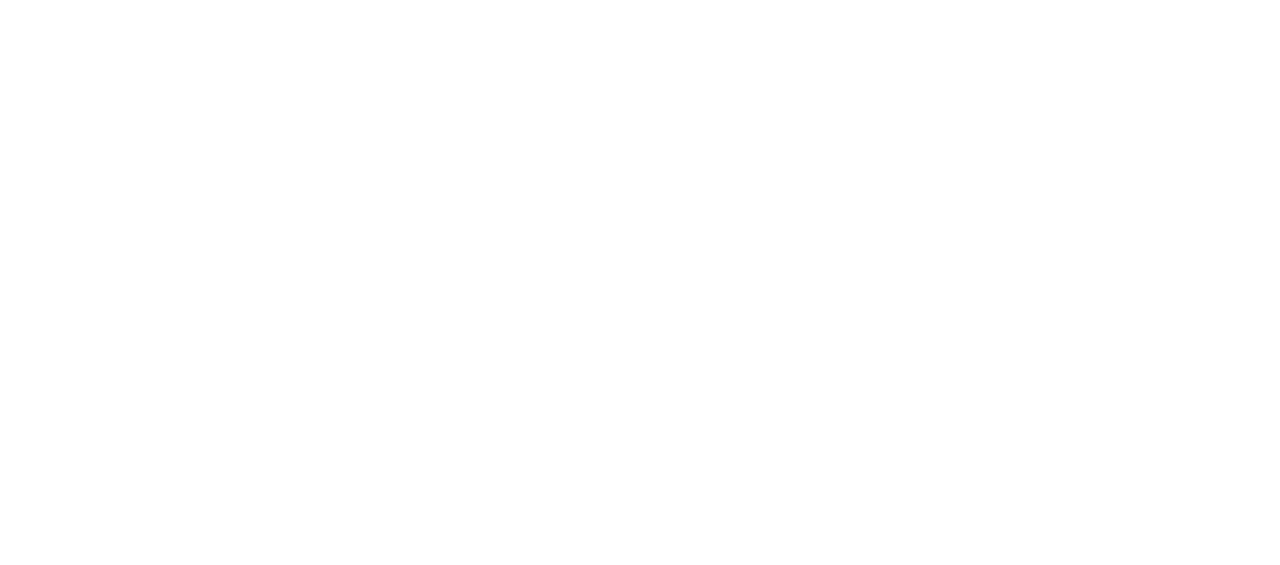
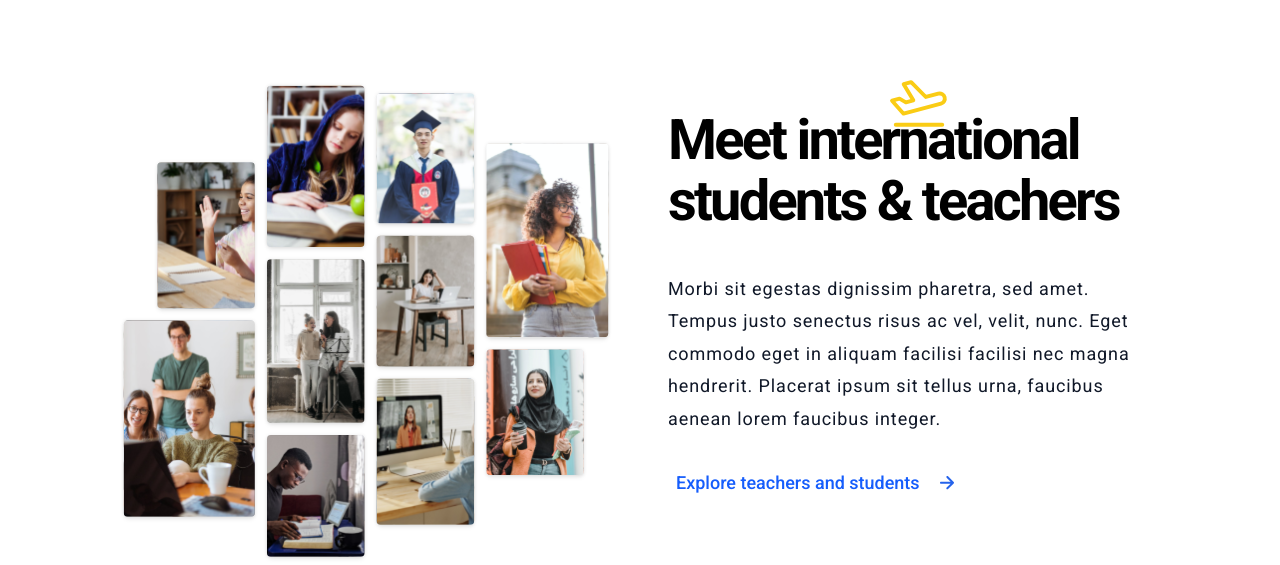
Before and after one commit to devgl96/buzzvel_fe_test_2025, a Next.js app: page / in a window 1280 px wide. Shown: the part 1818-2383 px from the top of the page. Before the commit the page ends 1790 px from the top, so only its background shows below. Built offline with nearby package versions, Linux system fonts and the light colour scheme.

Commit message:
UPDATE: Adding Information section

```diff
--- a/src/app/page.tsx
+++ b/src/app/page.tsx
@@ -304,6 +304,53 @@
           </div>
           <RightArrow className="absolute top-[45%] bottom-0 right-14 fill-[#0F172A] hover:fill-orange-600" />
         </div>
+        {/* INFORMATION SECTION */}
+        <div
+          className={`flex flex-col items-center justify-center gap-10 h-[600px] max-w-full relative ${paddingDefault} my-10`}
+        >
+          <div className="flex items-center justify-center gap-14 w-full px-14">
+            <div className="relative w-full">
+              <Image
+                src="/meet-students-image-section.svg"
+                alt="meet students image section vector"
+                width={495}
+                height={553}
+                sizes="100vw"
+                style={{
+                  width: "100%",
+                  height: "auto",
+                }}
+              />
+            </div>
+            <div className="flex flex-col gap-4 flex-[100%] ">
+              <h2 className="font-extrabold text-[56px] leading-[110%] tracking-tighter relative inline-block">
+                <Image
+                  src="/plane-departure.svg"
+                  alt="plane departure icon vector"
+                  width={62}
+                  height={62}
+                  className="z-0 absolute -top-10 right-[210px]"
+                />
+                Meet international students & teachers
+              </h2>
+              <p className="font-normal text-lg leading-[180%] -tracking-tighter mt-6 text-gray-900">
+                Morbi sit egestas dignissim pharetra, sed amet. Tempus justo
+                senectus risus ac vel, velit, nunc. Eget commodo eget in aliquam
+                facilisi facilisi nec magna hendrerit. Placerat ipsum sit tellus
+                urna, faucibus aenean lorem faucibus integer.
+              </p>
+              <button className="flex items-center gap-5 p-3 rounded-lg cursor-pointer h-16 px-2 py-4 text-blue-600 font-medium text-lg hover:opacity-90">
+                Explore teachers and students
+                <Image
+                  src="/arrow-right.svg"
+                  alt="arrow right blue icon"
+                  width={14}
+                  height={14}
+                />
+              </button>
+            </div>
+          </div>
+        </div>
       </main>
       {/* <footer>
         <h2>Footer</h2>
```
Also changed, not shown: public/meet-students-image-section.svg (renamed from public/meet_students_image_section.svg), public/plane-departure.svg (added).
